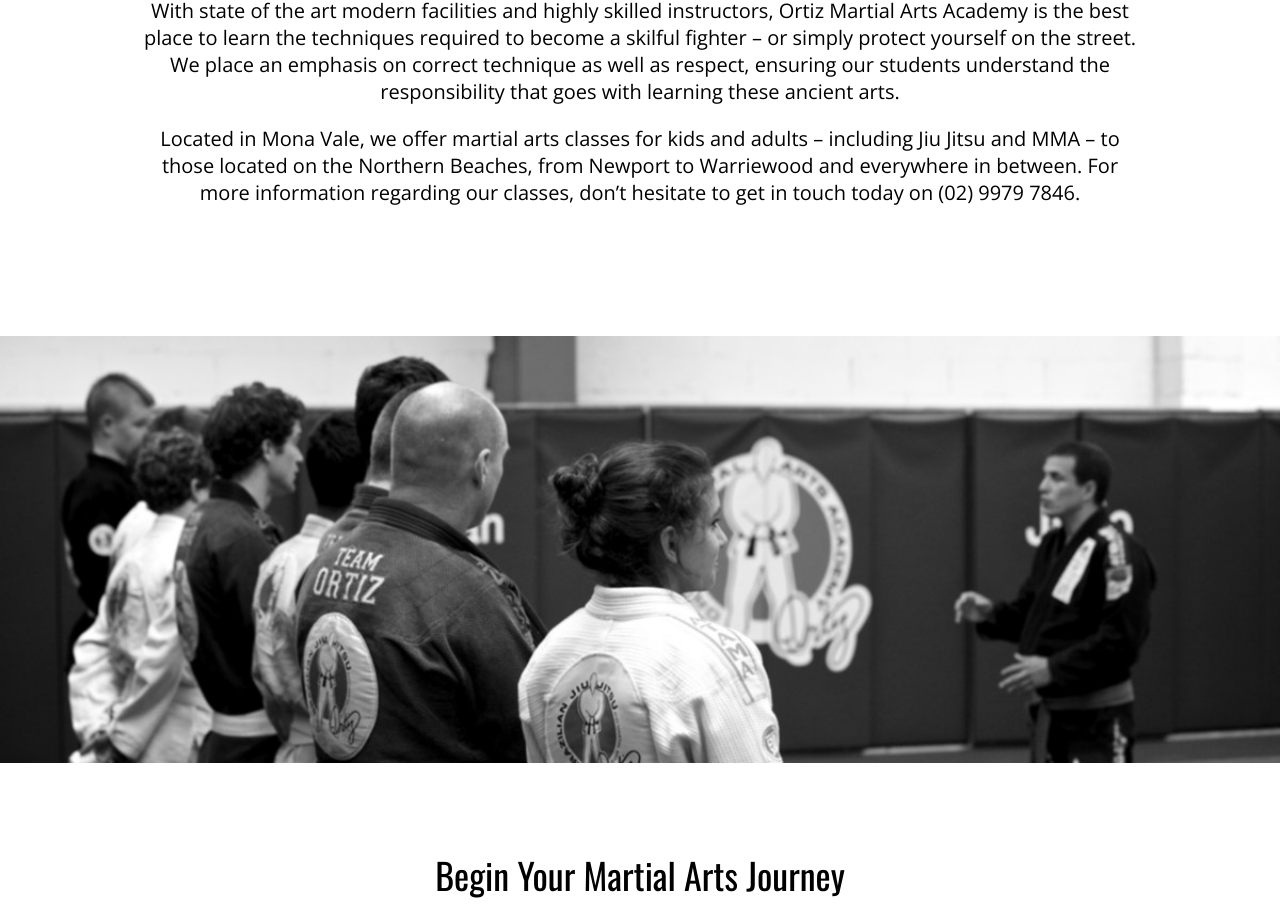
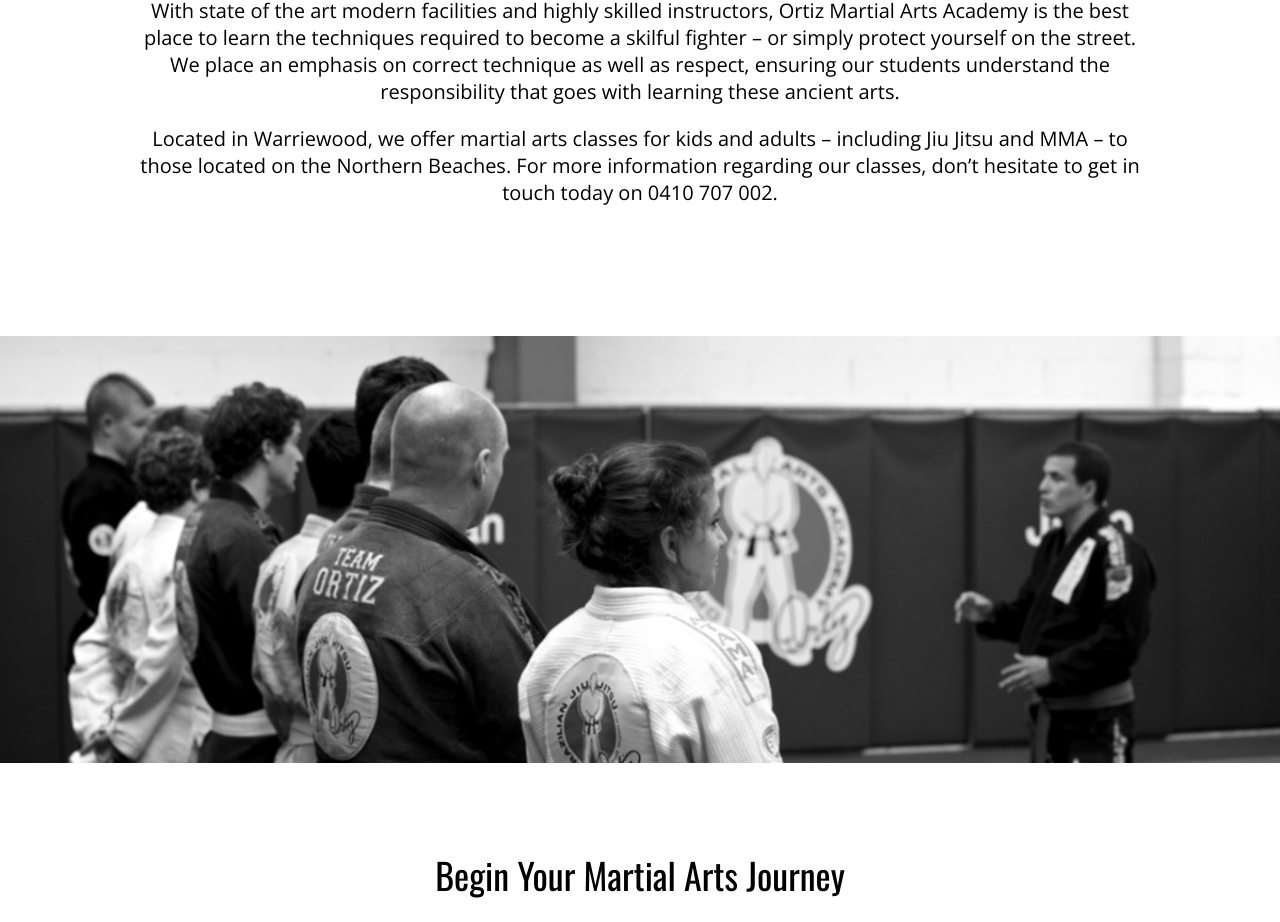
Before and after one commit to kaevernlee/Ortiz, a React (Create React App) app: page / in a window 1280 px wide. Shown: the part 837-1759 px from the top of the page. Built offline with nearby package versions, Linux system fonts and the light colour scheme.

Commit message:
Changed home page to describe Warriewood instead of Mona Vale

```diff
--- a/src/pages/home/index.js
+++ b/src/pages/home/index.js
@@ -43,9 +43,8 @@ const Introduction = () => {
                 respect, ensuring our students understand the responsibility that goes with learning these ancient arts.
             </RegularText>
             <RegularText>
-                Located in Mona Vale, we offer martial arts classes for kids and adults – including Jiu Jitsu and MMA – to
-                those located on the Northern Beaches, from Newport to Warriewood and everywhere in between. For more
-                information regarding our classes, don’t hesitate to get in touch today on (02) 9979 7846.
+                Located in Warriewood, we offer martial arts classes for kids and adults – including Jiu Jitsu and MMA – to
+                those located on the Northern Beaches. For more information regarding our classes, don’t hesitate to get in touch today on 0410 707 002.
             </RegularText>
          </ArticleWrapper>
     )
```
